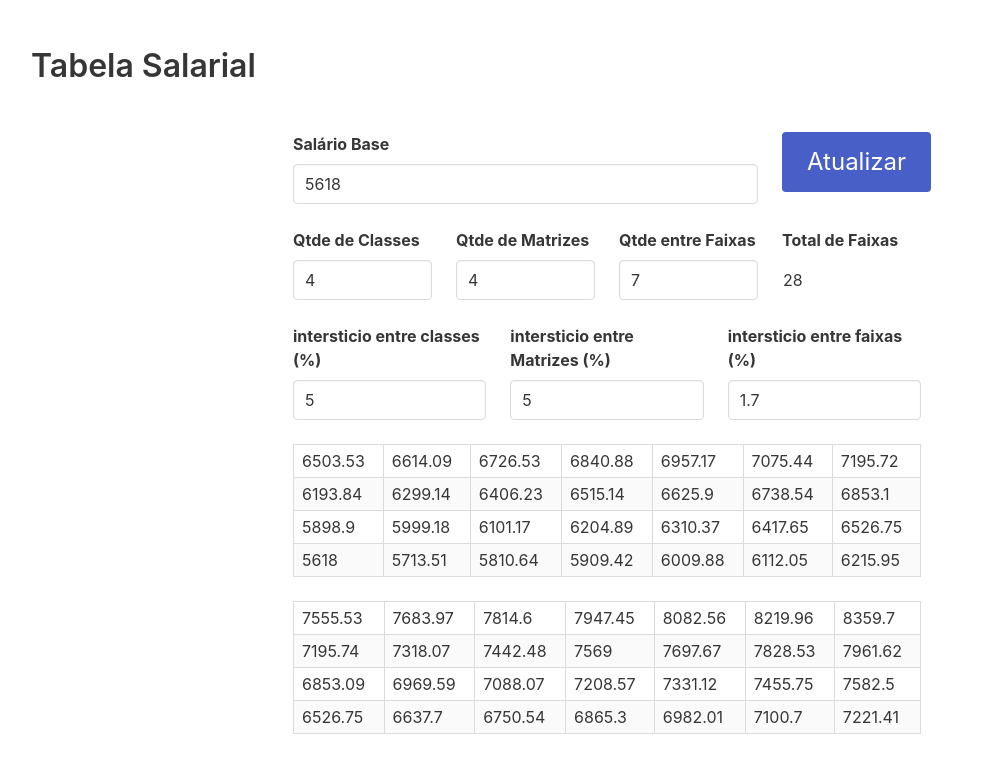
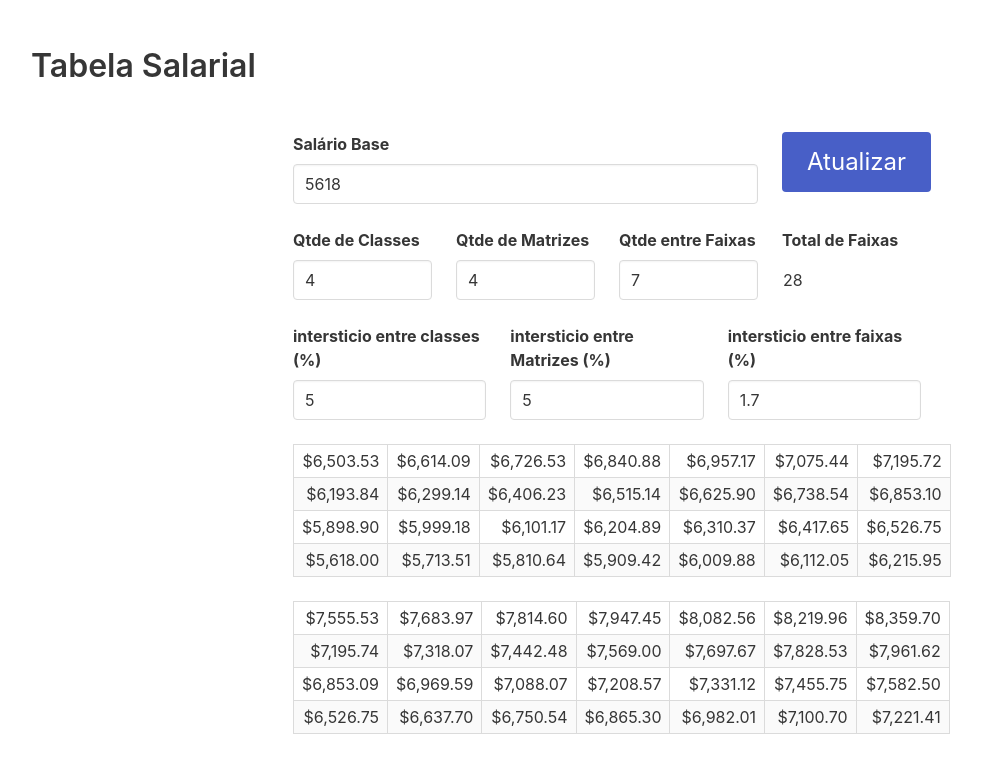
Before and after one commit to celsoagra/tabela-salarial, an Angular app: page / in a window 1280 px wide. Shown: the top 757 px of the page, without its empty margins (33-1015 px from the left). Built offline with nearby package versions, Linux system fonts and the light colour scheme.

Commit message:
ajustando concurrency e alinhamento dos valores

```diff
--- a/src/app/app.component.html
+++ b/src/app/app.component.html
@@ -99,7 +99,7 @@
       <tbody>
         <tr *ngFor="let matriz of classes">
           <ng-container *ngFor="let faixas of matriz">
-              <td> {{ faixas }} </td>
+              <td style="text-align: right;" > {{ faixas | currency }} </td>
               <!-- <td> <input style="width:4rem;" class="input" type="number" value="0" > </td> -->
           </ng-container>
         </tr>
```
Also changed, not shown: 3 other files (tests, documents, lock files or other folders).
